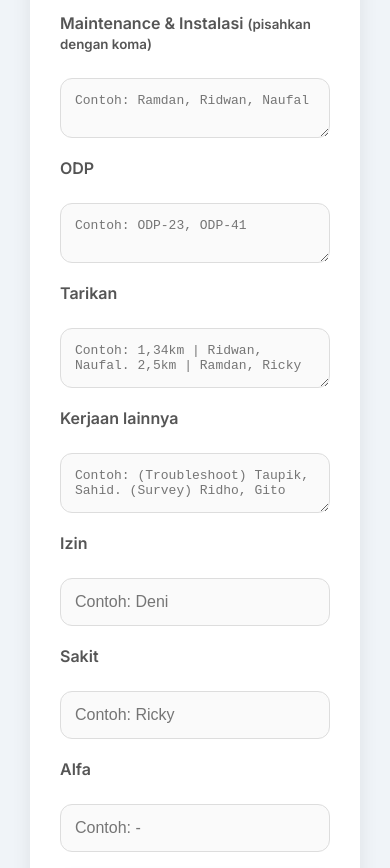
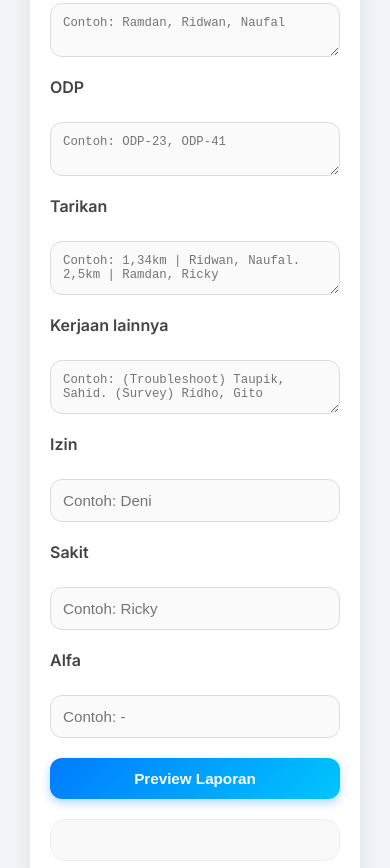
Before and after one commit to jhon-ion/ts, a plain HTML site: page absen/index.html in a window 390 px wide. Shown: the part 330-1198 px from the top of the page. Drawn offline with Linux system fonts and the light colour scheme.

Commit message:
Update style.css

```diff
--- a/absen/style.css
+++ b/absen/style.css
@@ -34,7 +34,7 @@ h1 {
 
 label {
   font-weight: 600;
-  color: #555;
+  color: #444;
   margin-bottom: 5px;
   display: block;
 }
@@ -47,8 +47,13 @@ input, textarea, select {
   background: #fafafa;
   color: #333;
   font-size: 1em;
-  transition: 0.3s;
+  transition: all 0.3s ease;
   box-sizing: border-box;
+  resize: vertical;
+}
+
+input:hover, textarea:hover, select:hover {
+  border-color: #bbb;
 }
 
 input:focus, textarea:focus, select:focus {
@@ -68,7 +73,7 @@ button {
   font-weight: 600;
   font-size: 1em;
   cursor: pointer;
-  transition: 0.3s;
+  transition: all 0.3s ease;
   box-shadow: 0 4px 10px rgba(0,123,255,0.3);
 }
 
@@ -83,12 +88,27 @@ button:hover {
   border-radius: 15px;
   border: 1px solid #eee;
   font-size: 0.95em;
-  color: #444;
+  color: #555;
+  white-space: pre-line; /* biar format text laporan tetap rapi */
 }
 
-/* tombol vertikal pakai class .actions */
 .actions {
   display: flex;
   flex-direction: column; /* tombol berjejer ke bawah */
   gap: 10px; /* jarak antar tombol */
 }
+
+/* Responsif untuk layar kecil */
+@media (max-width: 600px) {
+  .container {
+    padding: 20px;
+    border-radius: 15px;
+  }
+  h1 {
+    font-size: 1.6em;
+  }
+  input, textarea, button {
+    font-size: 0.95em;
+    padding: 12px;
+  }
+}
```
